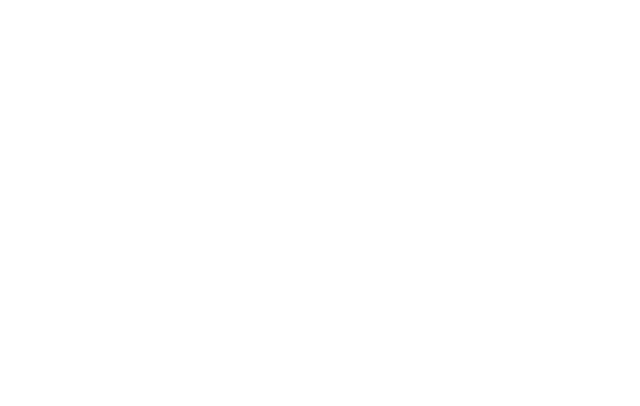
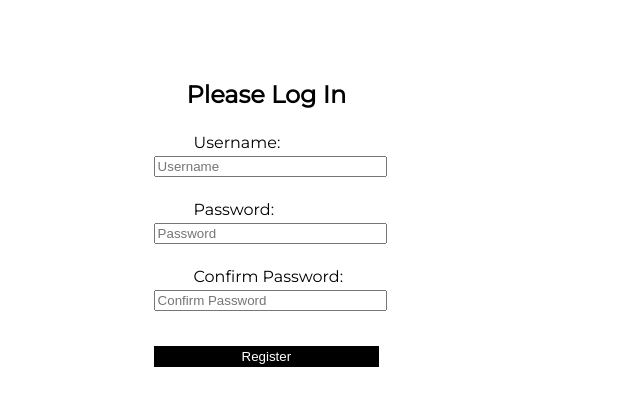
Before and after one commit to Build-Week-Secret-Family-Recipes1/front-end, a React (Create React App) app: page /register in a window 1280 px wide. Shown: the top 406 px of the page, without its empty margins (0-640 px from the left). Built offline with nearby package versions, Linux system fonts and the light colour scheme.

Commit message:
User Registration

```diff
--- a/src/App.js
+++ b/src/App.js
@@ -3,6 +3,7 @@ import { BrowserRouter as Router, Route, Link, NavLink, Switch } from "react-rou
 
 import Login from "./components/Login";
 import Logout from "./components/Logout";
+import RegisterUser from "./components/RegisterUser";
 import PrivateRoute from "./components/PrivateRoute";
 import "./styles.scss";
 
@@ -32,6 +33,7 @@ function App(props) {
           {/* <PrivateRoute exact path="/recipes" component={} /> */}
           <Route path="/login" render={(props)=> <Login {...props} func={login} />}/>
           <Route path="/logout" render={(props)=> <Logout {...props} history={props.history} func={logout} />}/>
+          <Route path="/register" render={(props)=> <RegisterUser {...props} func={login} />}/>
           {/* {!loggedIn?<Route render={(props)=> <Login {...props} func={login} />}/>:<PrivateRoute component={} />} */}
         </Switch>
       </div>
--- a/src/components/RegisterUser.js
+++ b/src/components/RegisterUser.js
@@ -2,16 +2,19 @@ import React from "react";
 
 import { axiosWithAuth } from "../utils/axiosWithAuth";
 
-class Login extends React.Component {
+class RegisterUser extends React.Component {
   state = {
+    error: "",
     credentials: {
       username: "",
-      password: ""
+      password: "",
+      passwordConfirm: ""
     }
   };
 
   handleChange = e => {
     this.setState({
+      ...this.state,
       credentials: {
         ...this.state.credentials,
         [e.target.name]: e.target.value
@@ -19,10 +22,12 @@ class Login extends React.Component {
     });
   };
 
-  login = e => {
+  register = e => {
     e.preventDefault();
+
+    if (this.state.credentials.password === this.state.credentials.passwordConfirm){
         axiosWithAuth()
-      .post("/login", this.state.credentials)
+        .post("/user", this.state.credentials)
         .then(res => {
           localStorage.setItem("token", res.data.payload);
           this.props.func();
@@ -30,13 +35,23 @@ class Login extends React.Component {
         })
         .catch(err => {
           console.log("Err is: ", err);
+          this.setState({
+            ...this.state,
+            error: err
+          })
         });
+      } else {
+        this.setState({
+          ...this.state,
+          error: "Passwords do not match."
+        })
+      }
   };
 
   render() {
     return (
       <div className="loginForm">
-        <form onSubmit={this.login}>
+        <form onSubmit={this.register}>
           <h2>Please Log In</h2>
           <label htmlFor="username">Username: </label>
           <input
@@ -54,6 +69,15 @@ class Login extends React.Component {
             onChange={this.handleChange}
             placeholder="Password"
           /><br />
+          <label htmlFor="passwordConfirm">Confirm Password: </label>
+          <input
+            type="password"
+            name="passwordConfirm"
+            value={this.state.credentials.passwordConfirm}
+            onChange={this.handleChange}
+            placeholder="Confirm Password"
+          /><br />
+          {this.state.error !== ''?<div><p>{this.state.error}</p><br /></div>:<></>}
           <button className="loginBtn">Register</button>
         </form>
       </div>
@@ -61,4 +85,4 @@ class Login extends React.Component {
   }
 }
 
-export default Login;
+export default RegisterUser;
```
Lines whose indentation alone changed are shown as unchanged.
